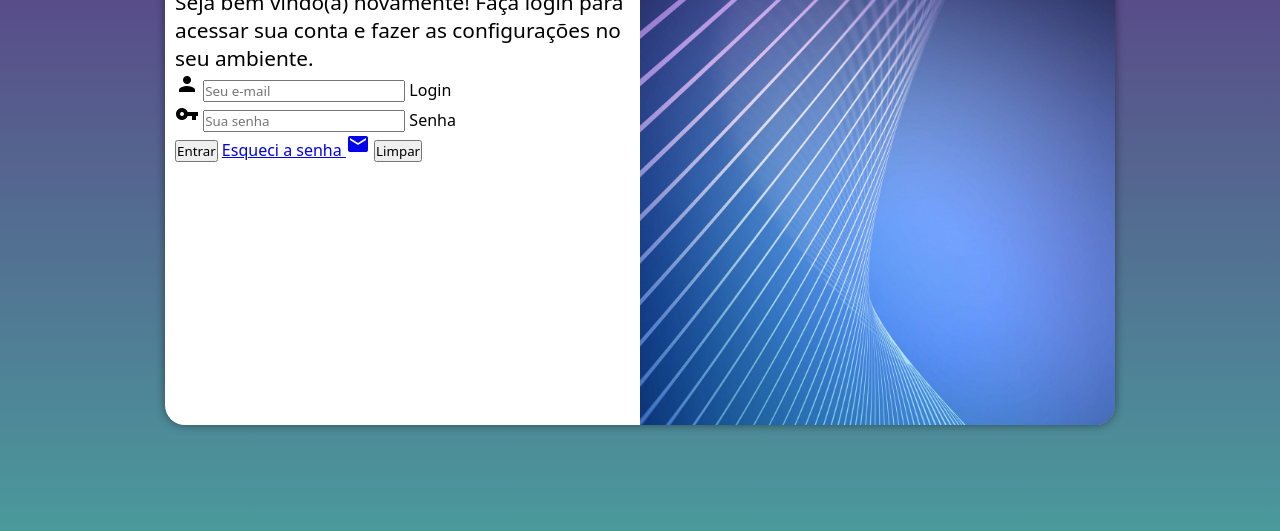
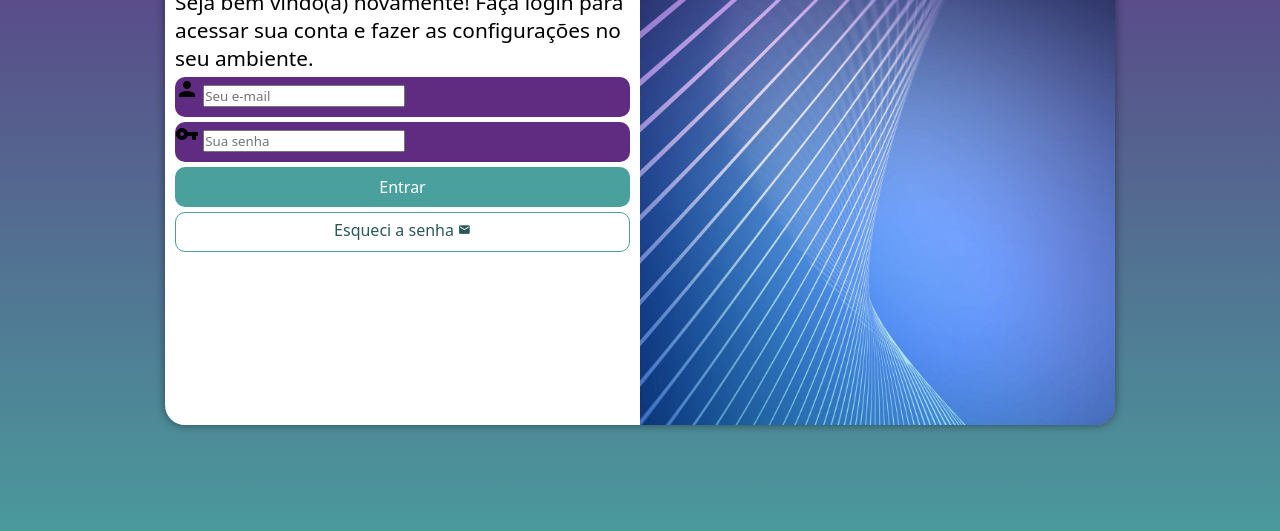
Before and after one commit to LouiseLougue3d/Projeto-Login, a plain HTML site: page index.html in a window 1280 px wide. Shown: the part 225-756 px from the top of the page. Drawn offline with Linux system fonts and the light colour scheme.

Commit message:
projeto-login

```diff
--- a/estilos/style.css
+++ b/estilos/style.css
@@ -62,3 +62,55 @@ div#formulario > h1 {
 div#formulario > p {
     font-size: .8em;
 }
+
+form > div.campo  {
+    background-color: #5f2c82;
+    display: block;
+    width: 100%;
+    height: 40px;
+    border-radius: 10px;
+    margin: 5px 0px;
+}
+
+div.campo > label {
+    display: none;
+}
+
+form > input[type=submit] {
+    display: block;
+    font-size: 1em;
+    width: 100%;
+    height: 40px;
+    background-color: #49a09d;
+    color: white;
+    border: none;
+    border-radius: 10px;
+    cursor: pointer;
+}
+
+form > input[type=submit]:hover {
+    background-color: #295857;
+}
+
+form > a.botao {
+    display: block;
+    text-align: center;
+    font-size: 1em;
+    width: 100%;
+    height: 40px;
+    padding-top: 6px;
+    margin-top: 5px;
+    background-color: white;
+    color: #295857;
+    border: 1px solid #49a09d;
+    border-radius: 10px;
+    text-decoration: none;
+}
+
+form > a.botao:hover {
+    background-color: #56ccc8;
+}
+
+form > a.botao > i {
+    font-size: .8em;
+}
--- a/index.html
+++ b/index.html
@@ -29,8 +29,7 @@
                         <label for="isenha">Senha</label>
                     </div>
                     <input type="submit" value="Entrar">
-                    <a href="esqueci.html">Esqueci a senha <i class="material-icons">mail</i></a>
-                    <input type="reset" value="Limpar">
+                    <a href="esqueci.html" class="botao">Esqueci a senha <i class="material-icons">mail</i></a>
                 </form>
             </div>
         </section>
```
